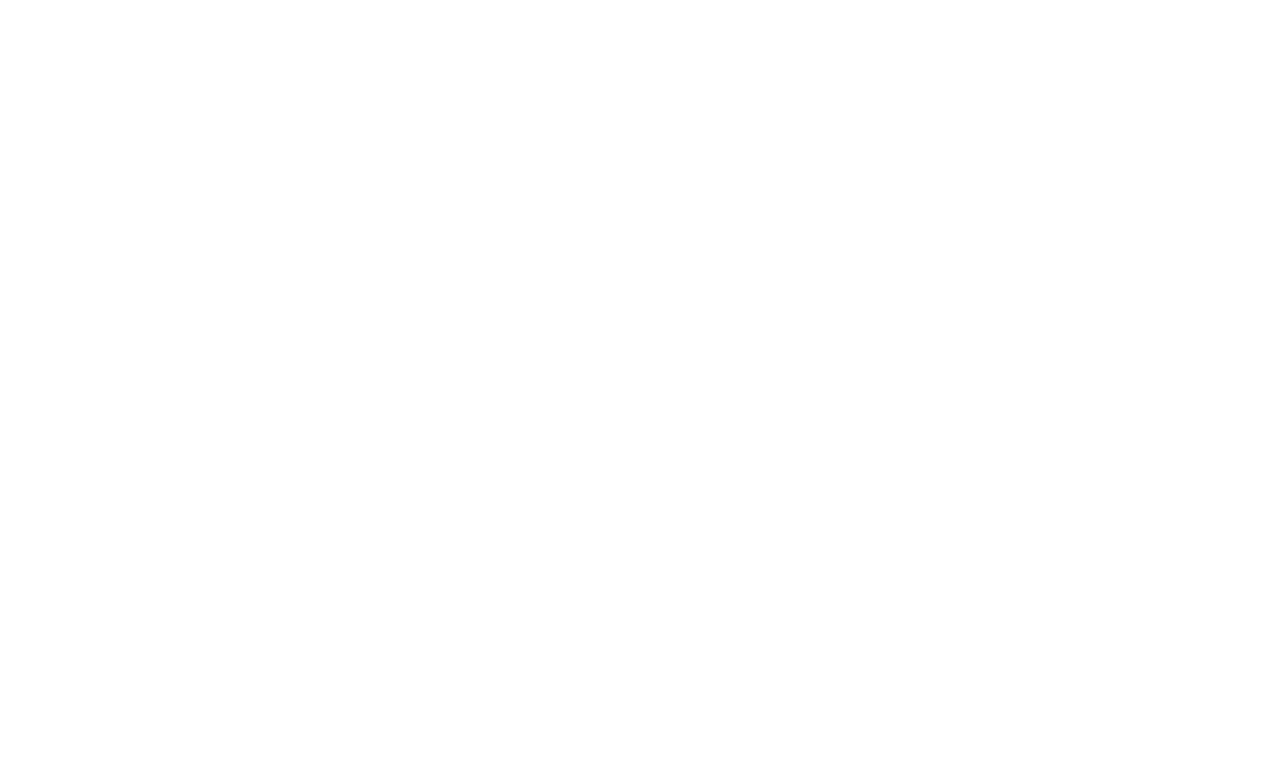
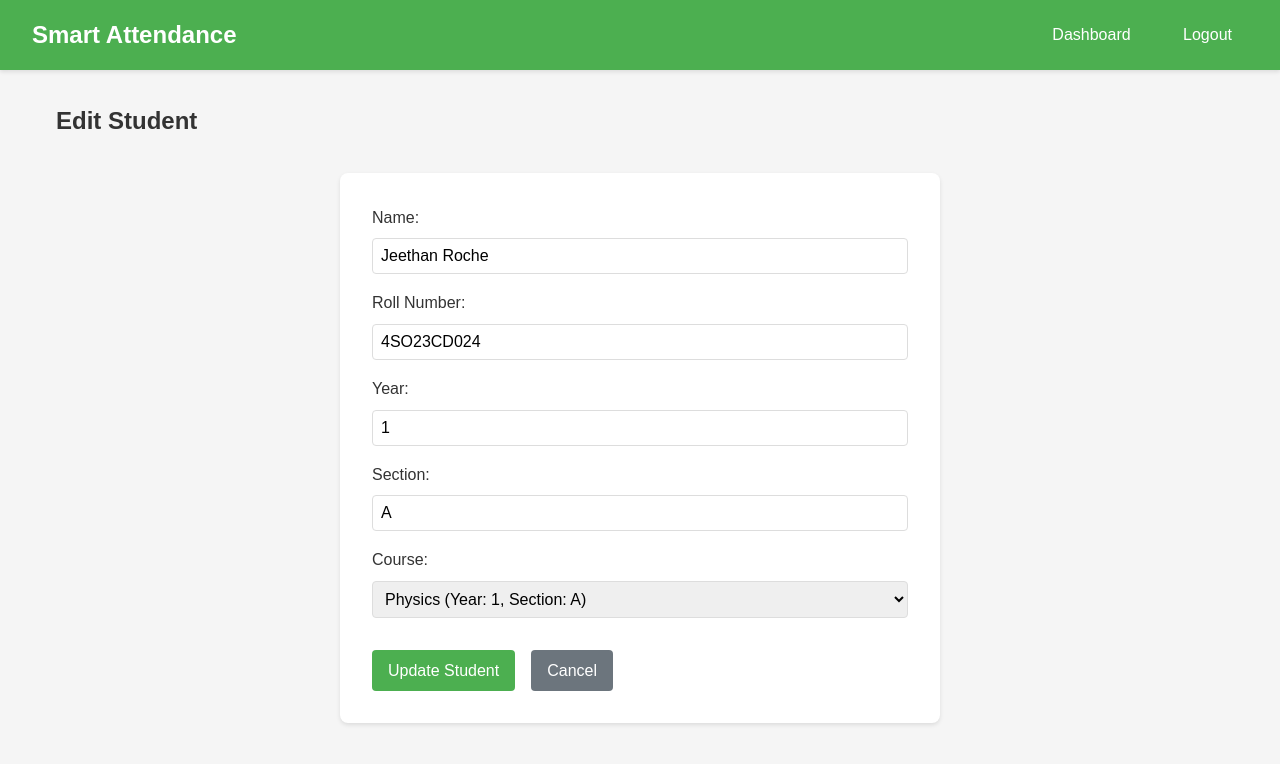
Before and after one commit to roche-jeethan/dbmsMiniProject, a Flask app: page /edit_student/21 in a window 1280 px wide. Before the commit the part shown is empty. Shown: the top 764 px of the page. Run offline with Flask 3, Linux system fonts and the light colour scheme; a user stored in the database is signed in.

Commit message:
feat/edit: proper student edit option

```diff
--- a/app.py
+++ b/app.py
@@ -454,18 +454,41 @@
 def edit_student(student_id):
     student = Student.query.get_or_404(student_id)
 
+    # Check permissions
     if not isinstance(current_user, Admin) and student.course.lecturer_id != current_user.id:
-        flash('Unauthorized access')
+        flash('Unauthorized access', 'error')
         return redirect(url_for('dashboard'))
 
     if request.method == 'POST':
-        student.name = request.form.get('name')
-        student.roll_number = request.form.get('roll_number')
-        db.session.commit()
-        flash('Student updated successfully')
-        return redirect(url_for('manage_students', course_id=student.course_id))
+        try:
+            student.name = request.form.get('name')
+            student.roll_number = request.form.get('roll_number')
+            student.year = int(request.form.get('year'))
+            student.section = request.form.get('section')
 
-    return render_template('edit_student.html', student=student)
+            # Only admin can change student's course
+            if isinstance(current_user, Admin):
+                new_course_id = int(request.form.get('course_id'))
+                if new_course_id != student.course_id:
+                    student.course_id = new_course_id
+                    # Update unique_id based on new course
+                    course = Course.query.get(new_course_id)
+                    student.unique_id = f'{course.year}{course.section}{student.roll_number}'
+
+            db.session.commit()
+            flash('Student updated successfully', 'success')
+            return redirect(url_for('manage_students', course_id=student.course_id))
+
+        except Exception as e:
+            db.session.rollback()
+            flash(f'Error updating student: {str(e)}', 'error')
+
+    # Get all courses for admin to choose from
+    courses = Course.query.all() if isinstance(current_user, Admin) else None
+    return render_template('edit_student.html',
+                         student=student,
+                         courses=courses,
+                         is_admin=isinstance(current_user, Admin))
 
 @app.route('/manage_courses', methods=['GET', 'POST'])
 @login_required
--- a/static/css/style.css
+++ b/static/css/style.css
@@ -214,13 +214,27 @@
     background-color: #c82333;
 }
 
-.edit-course-form {
+.edit-student-form {
     max-width: 600px;
     margin: 2rem auto;
     padding: 2rem;
     background-color: var(--card-bg);
     border-radius: 8px;
     box-shadow: 0 2px 4px rgba(0,0,0,0.1);
+}
+
+.form-actions {
+    display: flex;
+    gap: 1rem;
+    margin-top: 2rem;
+}
+
+.button.cancel {
+    background-color: #6c757d;
+}
+
+.button.cancel:hover {
+    background-color: #5a6268;
 }
 
 /* Responsive design */
--- a/templates/edit_student.html
+++ b/templates/edit_student.html
@@ -0,0 +1,65 @@
+<!DOCTYPE html>
+<html lang="en">
+<head>
+    <meta charset="UTF-8">
+    <meta name="viewport" content="width=device-width, initial-scale=1.0">
+    <title>Edit Student - Smart Attendance</title>
+    <link rel="stylesheet" href="{{ url_for('static', filename='css/style.css') }}">
+</head>
+<body>
+    <nav class="navbar">
+        <h1>Smart Attendance</h1>
+        <div class="nav-links">
+            <a href="{{ url_for('dashboard') }}">Dashboard</a>
+            <a href="{{ url_for('logout') }}">Logout</a>
+        </div>
+    </nav>
+
+    <div class="container">
+        <h2>Edit Student</h2>
+
+        {% with messages = get_flashed_messages(with_categories=true) %}
+            {% if messages %}
+                {% for category, message in messages %}
+                    <div class="alert alert-{{ category }}">{{ message }}</div>
+                {% endfor %}
+            {% endif %}
+        {% endwith %}
+
+        <form method="POST" class="edit-student-form">
+            <div class="form-group">
+                <label for="name">Name:</label>
+                <input type="text" id="name" name="name" value="{{ student.name }}" required>
+            </div>
+            <div class="form-group">
+                <label for="roll_number">Roll Number:</label>
+                <input type="text" id="roll_number" name="roll_number" value="{{ student.roll_number }}" required>
+            </div>
+            <div class="form-group">
+                <label for="year">Year:</label>
+                <input type="number" id="year" name="year" value="{{ student.year }}" required min="1" max="4">
+            </div>
+            <div class="form-group">
+                <label for="section">Section:</label>
+                <input type="text" id="section" name="section" value="{{ student.section }}" required>
+            </div>
+            {% if is_admin %}
+            <div class="form-group">
+                <label for="course_id">Course:</label>
+                <select id="course_id" name="course_id" required>
+                    {% for course in courses %}
+                        <option value="{{ course.id }}" {% if course.id == student.course_id %}selected{% endif %}>
+                            {{ course.name }} (Year: {{ course.year }}, Section: {{ course.section }})
+                        </option>
+                    {% endfor %}
+                </select>
+            </div>
+            {% endif %}
+            <div class="form-actions">
+                <button type="submit">Update Student</button>
+                <a href="{{ url_for('manage_students', course_id=student.course_id) }}" class="button cancel">Cancel</a>
+            </div>
+        </form>
+    </div>
+</body>
+</html>
```
Also changed, not shown: templates/manage_students.html (+6 -6 lines), instance/database.db.
